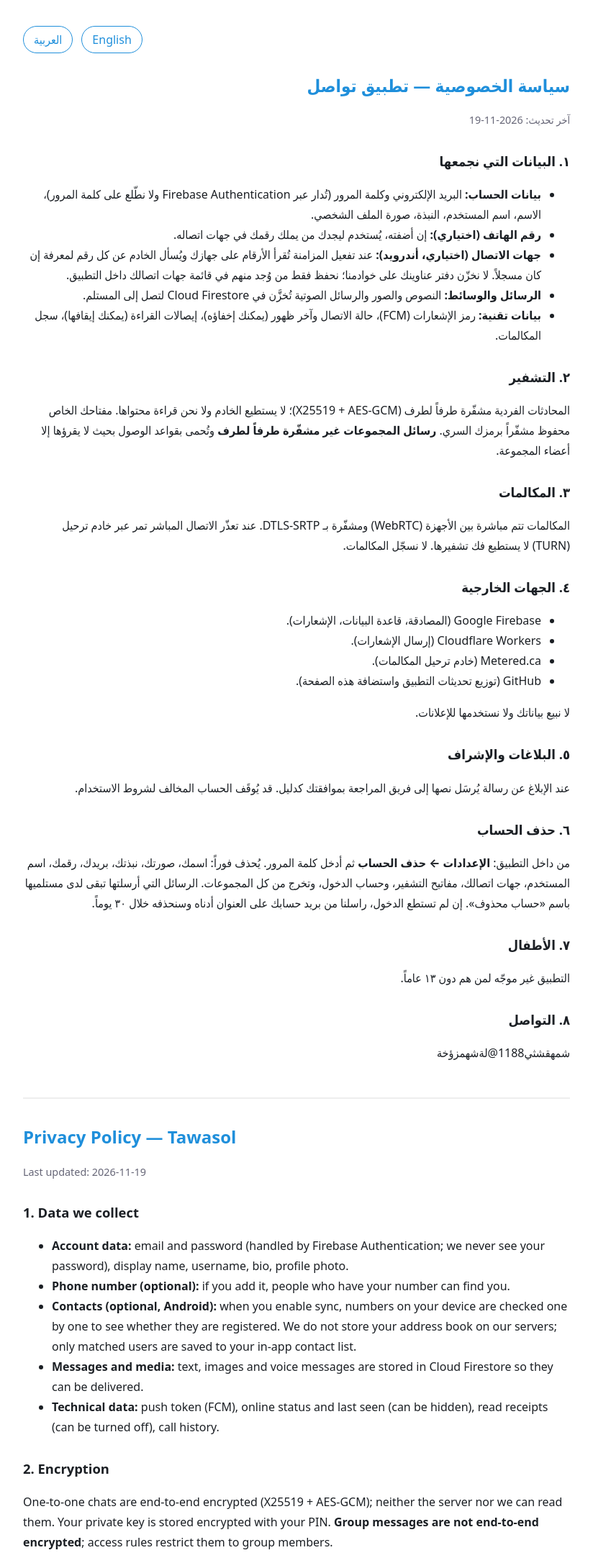
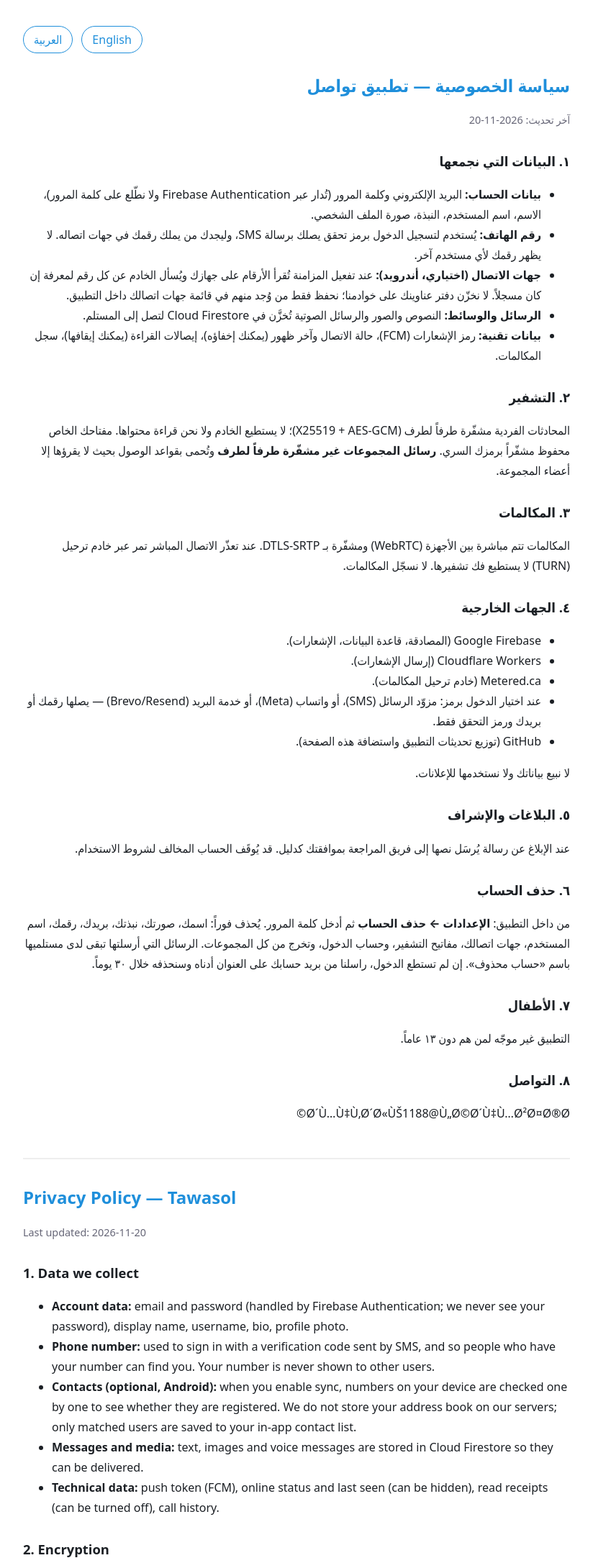
Before and after one commit to aliraed1188/tawasol-releases, a plain HTML site: page privacy.html in a window 1280 px wide. Shown: the top 2172 px of the page at 72% size, without its empty margins (228-1052 px from the left). Drawn offline with Linux system fonts and the light colour scheme.

Commit message:
Update privacy.html

```diff
--- a/privacy.html
+++ b/privacy.html
@@ -6,12 +6,12 @@
 
 <section id="ar" dir="rtl">
 <h1>سياسة الخصوصية — تطبيق تواصل</h1>
-<p class="muted">آخر تحديث: 2026-11-19</p>
+<p class="muted">آخر تحديث: 2026-11-20</p>
 
 <h2>١. البيانات التي نجمعها</h2>
 <ul>
 <li><b>بيانات الحساب:</b> البريد الإلكتروني وكلمة المرور (تُدار عبر Firebase Authentication ولا نطّلع على كلمة المرور)، الاسم، اسم المستخدم، النبذة، صورة الملف الشخصي.</li>
-<li><b>رقم الهاتف (اختياري):</b> إن أضفته، يُستخدم ليجدك من يملك رقمك في جهات اتصاله.</li>
+<li><b>رقم الهاتف:</b> يُستخدم لتسجيل الدخول برمز تحقق يصلك برسالة SMS، وليجدك من يملك رقمك في جهات اتصاله. لا يظهر رقمك لأي مستخدم آخر.</li>
 <li><b>جهات الاتصال (اختياري، أندرويد):</b> عند تفعيل المزامنة تُقرأ الأرقام على جهازك ويُسأل الخادم عن كل رقم لمعرفة إن كان مسجلاً. لا نخزّن دفتر عناوينك على خوادمنا؛ نحفظ فقط من وُجد منهم في قائمة جهات اتصالك داخل التطبيق.</li>
 <li><b>الرسائل والوسائط:</b> النصوص والصور والرسائل الصوتية تُخزَّن في Cloud Firestore لتصل إلى المستلم.</li>
 <li><b>بيانات تقنية:</b> رمز الإشعارات (FCM)، حالة الاتصال وآخر ظهور (يمكنك إخفاؤه)، إيصالات القراءة (يمكنك إيقافها)، سجل المكالمات.</li>
@@ -28,6 +28,7 @@
 <li>Google Firebase (المصادقة، قاعدة البيانات، الإشعارات).</li>
 <li>Cloudflare Workers (إرسال الإشعارات).</li>
 <li>Metered.ca (خادم ترحيل المكالمات).</li>
+<li>عند اختيار الدخول برمز: مزوّد الرسائل (SMS)، أو واتساب (Meta)، أو خدمة البريد (Brevo/Resend) — يصلها رقمك أو بريدك ورمز التحقق فقط.</li>
 <li>GitHub (توزيع تحديثات التطبيق واستضافة هذه الصفحة).</li>
 </ul>
 <p>لا نبيع بياناتك ولا نستخدمها للإعلانات.</p>
@@ -42,17 +43,17 @@
 <p>التطبيق غير موجّه لمن هم دون ١٣ عاماً.</p>
 
 <h2>٨. التواصل</h2>
-<p>شمهقشثي1188@لةشهمزؤخة</p>
+<p>Ø´Ù…Ù‡Ù‚Ø´Ø«ÙŠ1188@Ù„Ø©Ø´Ù‡Ù…Ø²Ø¤Ø®Ø©</p>
 </section>
 
 <section id="en" dir="ltr">
 <h1>Privacy Policy — Tawasol</h1>
-<p class="muted">Last updated: 2026-11-19</p>
+<p class="muted">Last updated: 2026-11-20</p>
 
 <h2>1. Data we collect</h2>
 <ul>
 <li><b>Account data:</b> email and password (handled by Firebase Authentication; we never see your password), display name, username, bio, profile photo.</li>
-<li><b>Phone number (optional):</b> if you add it, people who have your number can find you.</li>
+<li><b>Phone number:</b> used to sign in with a verification code sent by SMS, and so people who have your number can find you. Your number is never shown to other users.</li>
 <li><b>Contacts (optional, Android):</b> when you enable sync, numbers on your device are checked one by one to see whether they are registered. We do not store your address book on our servers; only matched users are saved to your in-app contact list.</li>
 <li><b>Messages and media:</b> text, images and voice messages are stored in Cloud Firestore so they can be delivered.</li>
 <li><b>Technical data:</b> push token (FCM), online status and last seen (can be hidden), read receipts (can be turned off), call history.</li>
@@ -69,6 +70,7 @@
 <li>Google Firebase (authentication, database, notifications).</li>
 <li>Cloudflare Workers (notification delivery).</li>
 <li>Metered.ca (call relay).</li>
+<li>When you sign in with a code: the SMS provider, WhatsApp (Meta), or the email service (Brevo/Resend) — they receive only your number or email and the code.</li>
 <li>GitHub (app update distribution and hosting this page).</li>
 </ul>
 <p>We do not sell your data or use it for advertising.</p>
@@ -83,6 +85,6 @@
 <p>The app is not intended for children under 13.</p>
 
 <h2>8. Contact</h2>
-<p>شمهقشثي1188@لةشهمزؤخة</p>
+<p>Ø´Ù…Ù‡Ù‚Ø´Ø«ÙŠ1188@Ù„Ø©Ø´Ù‡Ù…Ø²Ø¤Ø®Ø©</p>
 </section>
 </body></html>
```
